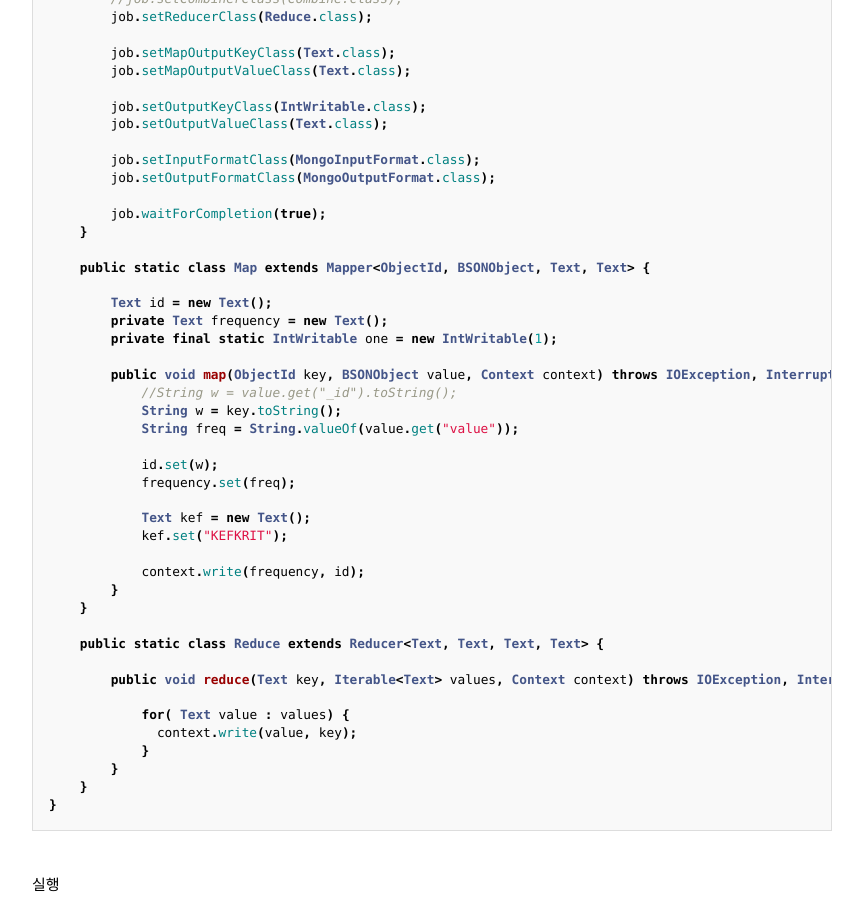
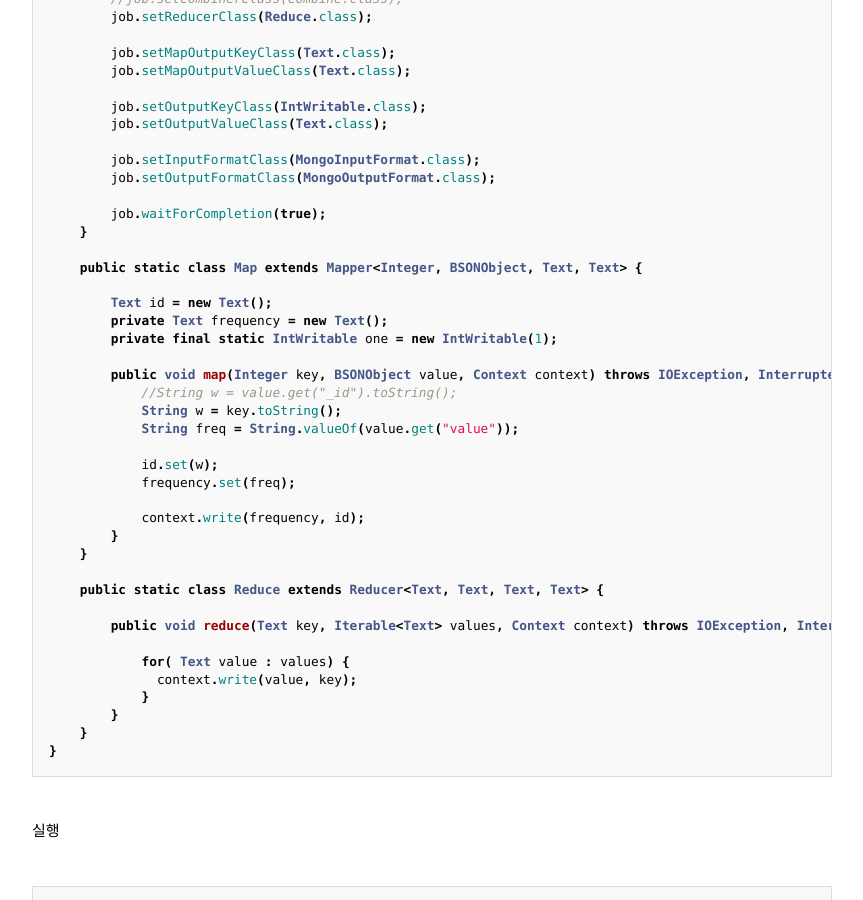
Before and after one commit to orslow/orslow.github.io, a Jekyll site: the page built from _posts/2019-02-01-hadoop-mongo-performance.md, in a window 1280 px wide and 900 px high, scrolled down 6200 px. Shown: the whole window, without its empty margins (208-1071 px from the left). Built offline with Jekyll 4.4.1, drawn with Linux system fonts in a browser that asks for light colours.

Commit message:
mongo sort code updated

````diff
--- a/_posts/2019-02-01-hadoop-mongo-performance.md
+++ b/_posts/2019-02-01-hadoop-mongo-performance.md
@@ -67,7 +67,7 @@ import string
 a=0
 with open('unsorted', 'w') as new:
   for i in range(100000000):
-	    digits=str(a)+" "+"".join([random.choice(string.digits+string.letters) for i in xrange(10)])
+	    digits=str(a)+"\t"+"".join([random.choice(string.digits+string.letters) for i in xrange(10)])
 	    new.write(digits+"\n")
 	    a=a+1
 ```
@@ -234,22 +234,19 @@ public class Sort {
         job.waitForCompletion(true);
     }
 
-    public static class Map extends Mapper<ObjectId, BSONObject, Text, Text> {
+    public static class Map extends Mapper<Integer, BSONObject, Text, Text> {
 
         Text id = new Text();
         private Text frequency = new Text();
         private final static IntWritable one = new IntWritable(1);
 
-        public void map(ObjectId key, BSONObject value, Context context) throws IOException, InterruptedException {
+        public void map(Integer key, BSONObject value, Context context) throws IOException, InterruptedException {
             //String w = value.get("_id").toString();
             String w = key.toString();
             String freq = String.valueOf(value.get("value"));
 
             id.set(w);
             frequency.set(freq);
-
-            Text kef = new Text();
-            kef.set("KEFKRIT");
 
             context.write(frequency, id);
         }
````
Also changed, not shown: other parts of _posts/2019-02-01-hadoop-mongo-performance.md (+1 -1 lines), _posts/2019-01-27-linux-user-add-del.md (+10 -0 lines).
